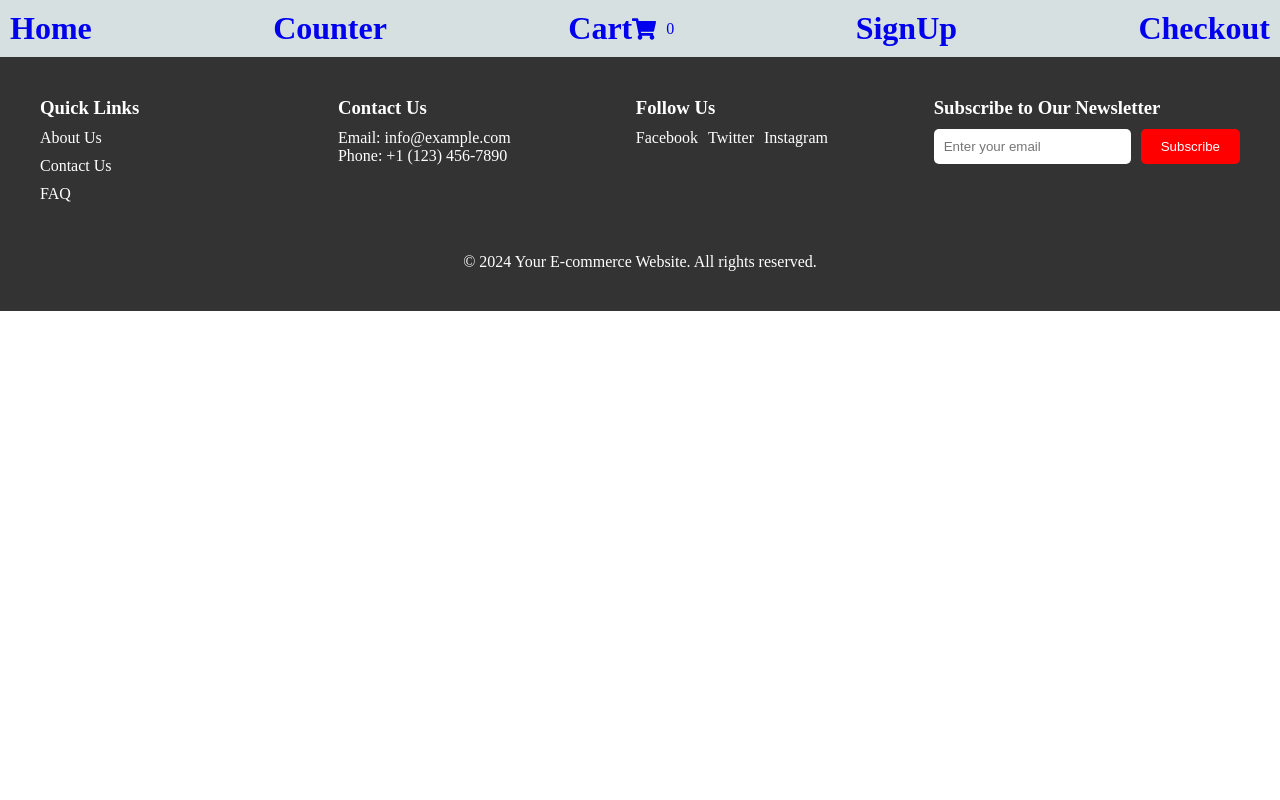
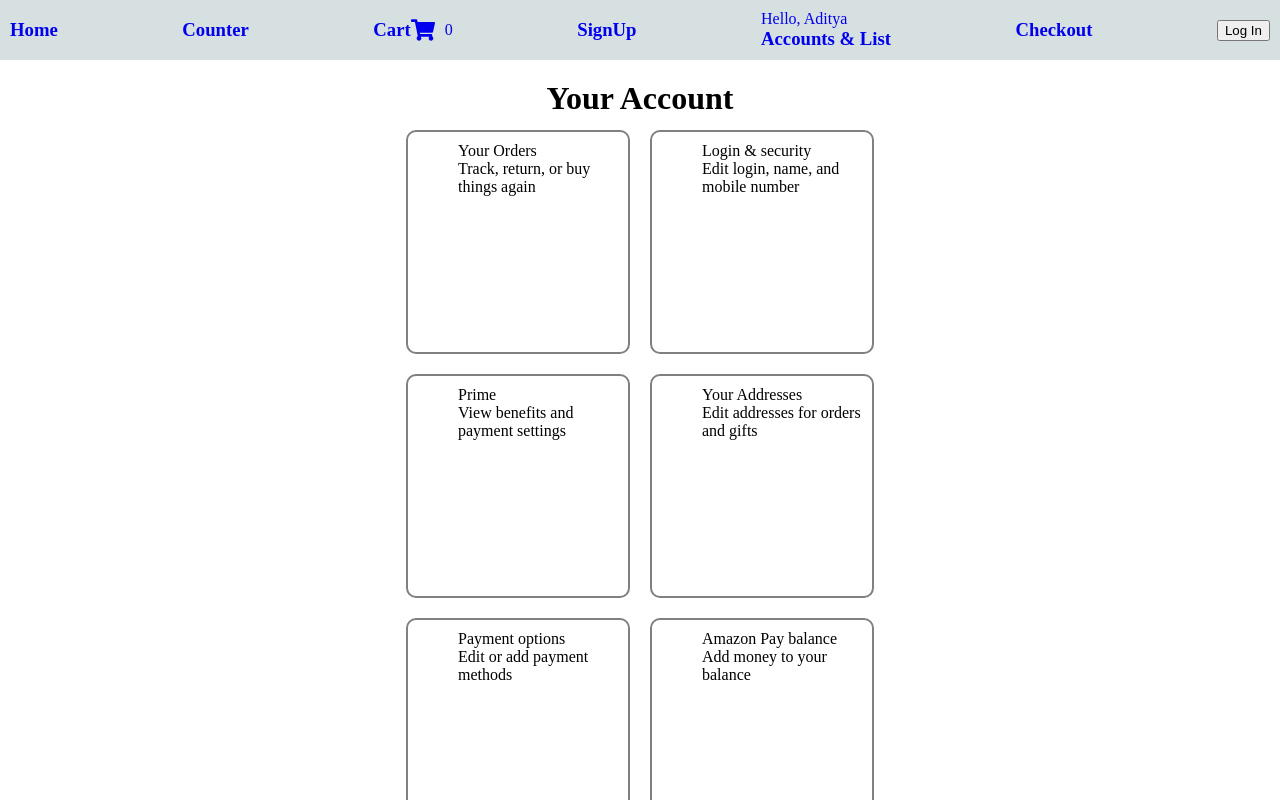
Before and after one commit to adityadond/Redux-Saga, a React (Vite) app: page /accountList in a window 1280 px wide. Shown: the top 800 px of the page. Built offline with nearby package versions, Linux system fonts and the light colour scheme.

Commit message:
implemented login functionality

```diff
--- a/package.json
+++ b/package.json
@@ -12,11 +12,14 @@
     "coverage": "jest --coverage"
   },
   "dependencies": {
+    "@auth0/auth0-react": "^2.2.4",
     "@emotion/react": "^11.11.3",
     "@emotion/styled": "^11.11.0",
     "@mui/icons-material": "^5.15.9",
     "@mui/material": "^5.15.9",
     "axios": "^1.6.7",
+    "firebase": "^10.8.1",
+    "formik": "^2.4.5",
     "localforage": "^1.10.0",
     "match-sorter": "^6.3.4",
     "react": "^18.2.0",
--- /dev/null
+++ b/src/AccountList.css
@@ -0,0 +1,28 @@
+li {
+  list-style-type: none;
+}
+.your_account {
+  position: absolute;
+  top: 80px;
+  left: 50%; /* Center horizontally */
+  transform: translateX(-50%); /* Center horizontally */
+}
+
+.lists {
+  display: flex;
+  flex-wrap: wrap;
+  justify-content: center;
+  margin-top: 60px;
+  margin-left: 300px;
+  margin-right: 300px;
+}
+
+.list_border {
+  width: 200px; /* Set fixed width for each box */
+  height: 200px; /* Set fixed height for each box */
+  border: 2px solid grey;
+  border-radius: 10px;
+  padding: 10px;
+  margin: 10px;
+  background-color: white;
+}
--- /dev/null
+++ b/src/AccountList.jsx
@@ -0,0 +1,45 @@
+import React from "react";
+import "./AccountList.css";
+
+function AccountList() {
+  const accountSettings = [
+    { id: 1, title: "Your Orders", link: "Track, return, or buy things again" },
+    {
+      id: 2,
+      title: "Login & security",
+      link: "Edit login, name, and mobile number",
+    },
+    { id: 3, title: "Prime", link: "View benefits and payment settings" },
+    {
+      id: 4,
+      title: "Your Addresses",
+      link: "Edit addresses for orders and gifts",
+    },
+    { id: 5, title: "Payment options", link: "Edit or add payment methods" },
+    { id: 6, title: "Amazon Pay balance", link: "Add money to your balance" },
+    { id: 7, title: "Contact Us", link: "" },
+    {
+      id: 8,
+      title: "Your business account",
+      link: "Sign up for free to save up to 28% with GST invoice and bulk discounts and purchase on credit.",
+    },
+  ];
+
+  return (
+    <div>
+      <h1 className="your_account">Your Account</h1>
+      <div className="lists">
+        {accountSettings.map((arg) => (
+          <div key={arg.id} className="list_border">
+            <ul>
+              <li>{arg.title}</li>
+              <li>{arg.link}</li>
+            </ul>
+          </div>
+        ))}
+      </div>
+    </div>
+  );
+}
+
+export default AccountList;
--- a/src/App.jsx
+++ b/src/App.jsx
@@ -9,6 +9,7 @@ const Cart = React.lazy(() => import("./Cart"));
 const SignUpPage = React.lazy(() => import("./SignUp"));
 const Checkout = React.lazy(() => import("./Checkout"));
 const ProductDetails = React.lazy(() => import("./ProductDetails"));
+const AccountList = React.lazy(() => import("./AccountList"));
 
 function App() {
   return (
@@ -23,6 +24,7 @@ function App() {
             <Route exact path="/signup" element={<SignUpPage />} />
             <Route exact path="/checkout" element={<Checkout />} />
             <Route exact path="/product/:id" element={<ProductDetails />} />
+            <Route exact path="/accountList" element={<AccountList />} />
           </Routes>
         </Suspense>
         <Footer />
--- a/src/Header.css
+++ b/src/Header.css
@@ -24,3 +24,11 @@
   font-size: 16px;
   margin-left: 5px;
 }
+
+.accountList {
+  text-decoration: none;
+  display: flex;
+  flex-direction: column;
+  align-items: center;
+  justify-content: center;
+}
--- a/src/Header.jsx
+++ b/src/Header.jsx
@@ -3,41 +3,58 @@ import "./Header.css";
 import { Link } from "react-router-dom";
 import { useSelector } from "react-redux";
 import { FaShoppingCart } from "react-icons/fa"; // Import the cart icon from react-icons/fa
+import { useAuth0 } from "@auth0/auth0-react";
 
 function Header() {
   const cartItemsCount = useSelector(
     (state) => state.cartReducer.cartItems.length
   );
+  const { loginWithRedirect, logout, isAuthenticated } = useAuth0();
+  console.log(isAuthenticated);
 
   return (
     <div className="header">
       <div>
         <Link to="/">
-          <h1>Home</h1>
+          <h3>Home</h3>
         </Link>
       </div>
       <div>
         <Link to="/counter">
-          <h1>Counter</h1>
+          <h3>Counter</h3>
         </Link>
       </div>
       <div>
         <Link to="/cart" className="cart-link">
-          <h1>Cart</h1>
+          <h3>Cart</h3>
           <FaShoppingCart className="cart-icon" />
           <span className="cart-count">{cartItemsCount}</span>
         </Link>
       </div>
       <div>
         <Link to="/signup">
-          <h1>SignUp</h1>
+          <h3>SignUp</h3>
+        </Link>
+      </div>
+      <div className="accountList">
+        <Link to="/accountList">
+          <span>Hello, Aditya</span>
+          <h3>Accounts & List</h3>
         </Link>
       </div>
       <div>
         <Link to="/checkout">
-          <h1>Checkout</h1>
+          <h3>Checkout</h3>
         </Link>
       </div>
+
+      {isAuthenticated ? (
+        <button onClick={() => logout({ returnTo: window.location.origin })}>
+          Log Out
+        </button>
+      ) : (
+        <button onClick={() => loginWithRedirect()}>Log In</button>
+      )}
     </div>
   );
 }
--- a/src/HomePage.jsx
+++ b/src/HomePage.jsx
@@ -9,14 +9,16 @@ import "react-toastify/dist/ReactToastify.css";
 import SmallHeader from "./SmallHeader";
 import Left from "./Left";
 import Right from "./Right";
+import { useAuth0 } from "@auth0/auth0-react";
 
 const HomePage = () => {
+  const { isAuthenticated, isLoading, loginWithRedirect } = useAuth0();
   const dispatch = useDispatch();
   const state = useSelector((state) => state.reducer.data);
   const small = useSelector((state) => state.clickReducer.click);
   const loading = useSelector((state) => state.reducer.loading);
 
-  const memoizedSmall = useMemo(() => small, [small]); // Memoize small selector result
+  const memoizedSmall = useMemo(() => small, [small]);
 
   useEffect(() => {
     dispatch(fetchData());
@@ -41,6 +43,19 @@ const HomePage = () => {
     dispatch({ type: "All", item: updatedSmall });
   };
 
+  if (isLoading) {
+    return <div>Loading...</div>;
+  }
+
+  if (!isAuthenticated) {
+    return (
+      <div className="main_homepage">
+        <h1>Please sign in to view the homepage</h1>
+
+        <Button onClick={() => loginWithRedirect()}>Log In</Button>
+      </div>
+    );
+  }
   return (
     <div className="main_homepage">
       <SmallHeader />
--- a/src/main.jsx
+++ b/src/main.jsx
@@ -4,11 +4,18 @@ import App from "./App.jsx";
 import { Provider } from "react-redux";
 import store from "./store";
 import "./index.css";
+import { Auth0Provider } from "@auth0/auth0-react";
 
 ReactDOM.createRoot(document.getElementById("root")).render(
   <Provider store={store}>
-    <React.StrictMode>
+    <Auth0Provider
+      domain="dev-f7ybigtn0sqvbs2k.us.auth0.com"
+      clientId="1WQxKHYejOLibtHj51iLXZ6waWJxtZlH"
+      authorizationParams={{
+        redirect_uri: window.location.origin,
+      }}
+    >
       <App />
-    </React.StrictMode>
+    </Auth0Provider>
   </Provider>
 );
```
Also changed, not shown: src/AccountCreation.jsx (added, +35 -0 lines), 1 other file (tests, documents, lock files or other folders).
